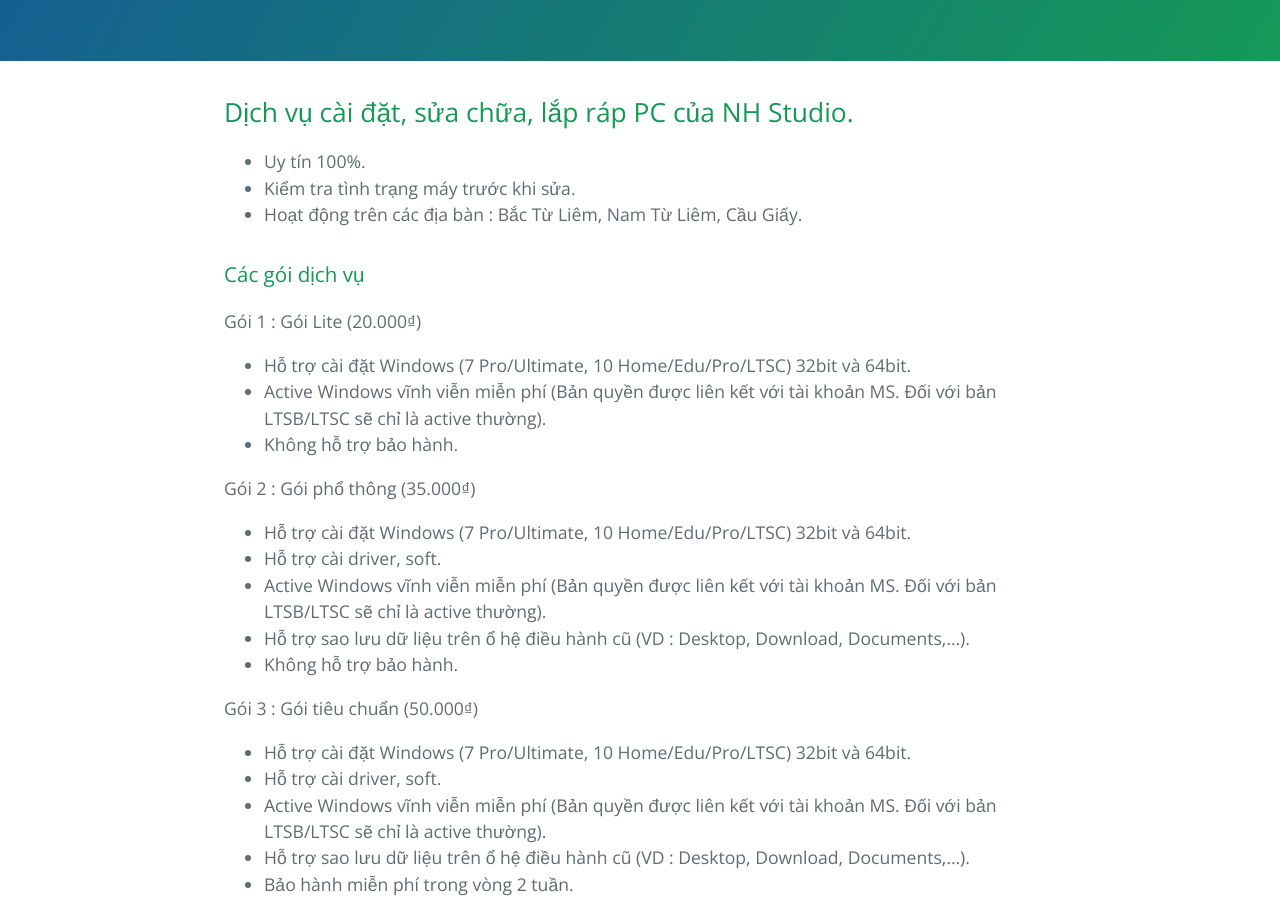
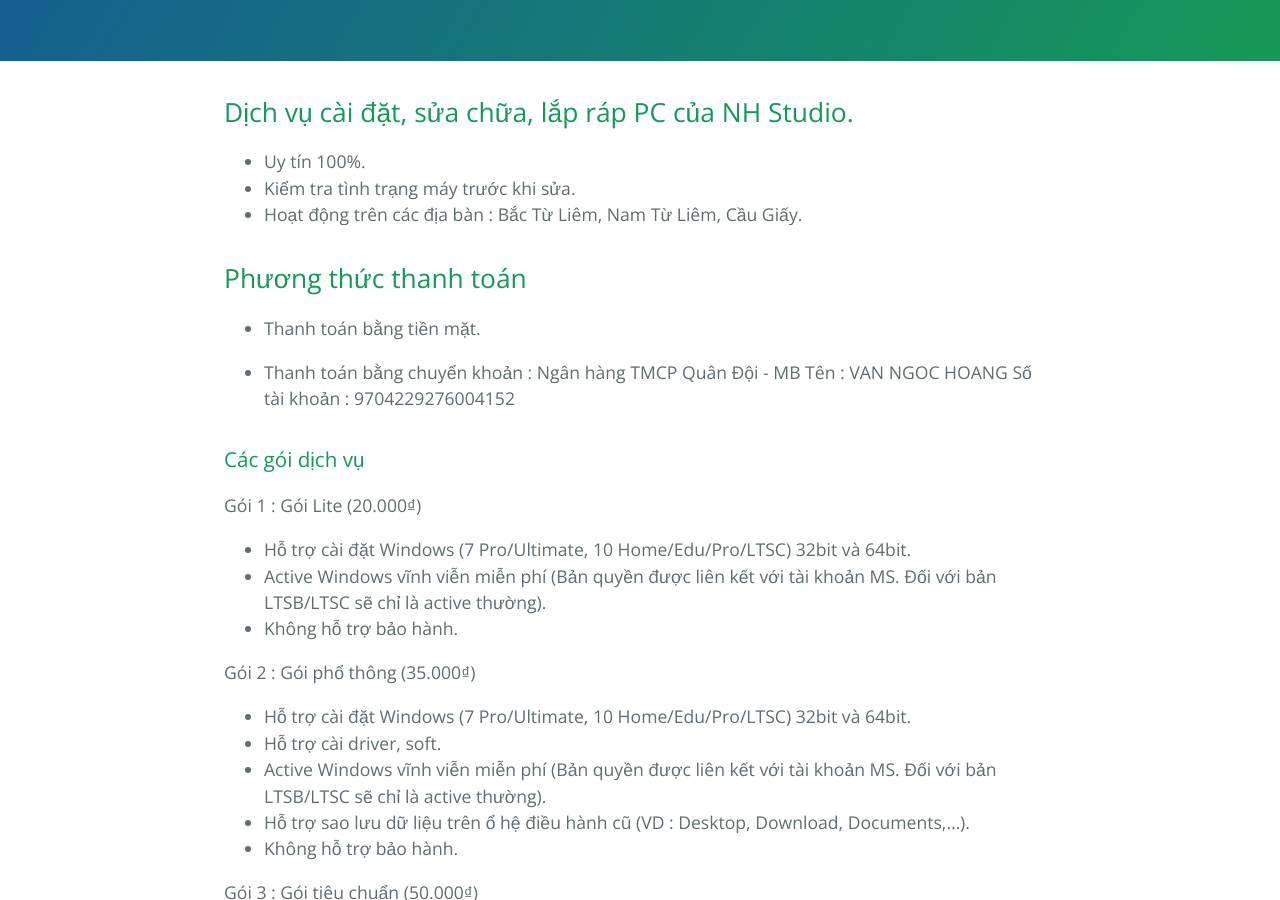
Before and after one commit to nh0909hn/NHFix, a Jekyll site: the page built from index.md, in a window 1280 px wide and 900 px high, scrolled down 322 px. Built offline with Jekyll 4.4.1, drawn with Linux system fonts in a browser that asks for light colours; our own code applies the rules of GitHub Pages for plain Markdown files.

Commit message:
Add files via upload

```diff
--- a/index.md
+++ b/index.md
@@ -3,6 +3,15 @@
 - Uy tín 100%.
 - Kiểm tra tình trạng máy trước khi sửa.
 - Hoạt động trên các địa bàn : Bắc Từ Liêm, Nam Từ Liêm, Cầu Giấy.
+
+## Phương thức thanh toán
+
+- Thanh toán bằng tiền mặt.
+
+- Thanh toán bằng chuyển khoản :
+Ngân hàng TMCP Quân Đội - MB
+Tên : VAN NGOC HOANG
+Số tài khoản : 9704229276004152
 
 ### Các gói dịch vụ
 
```
